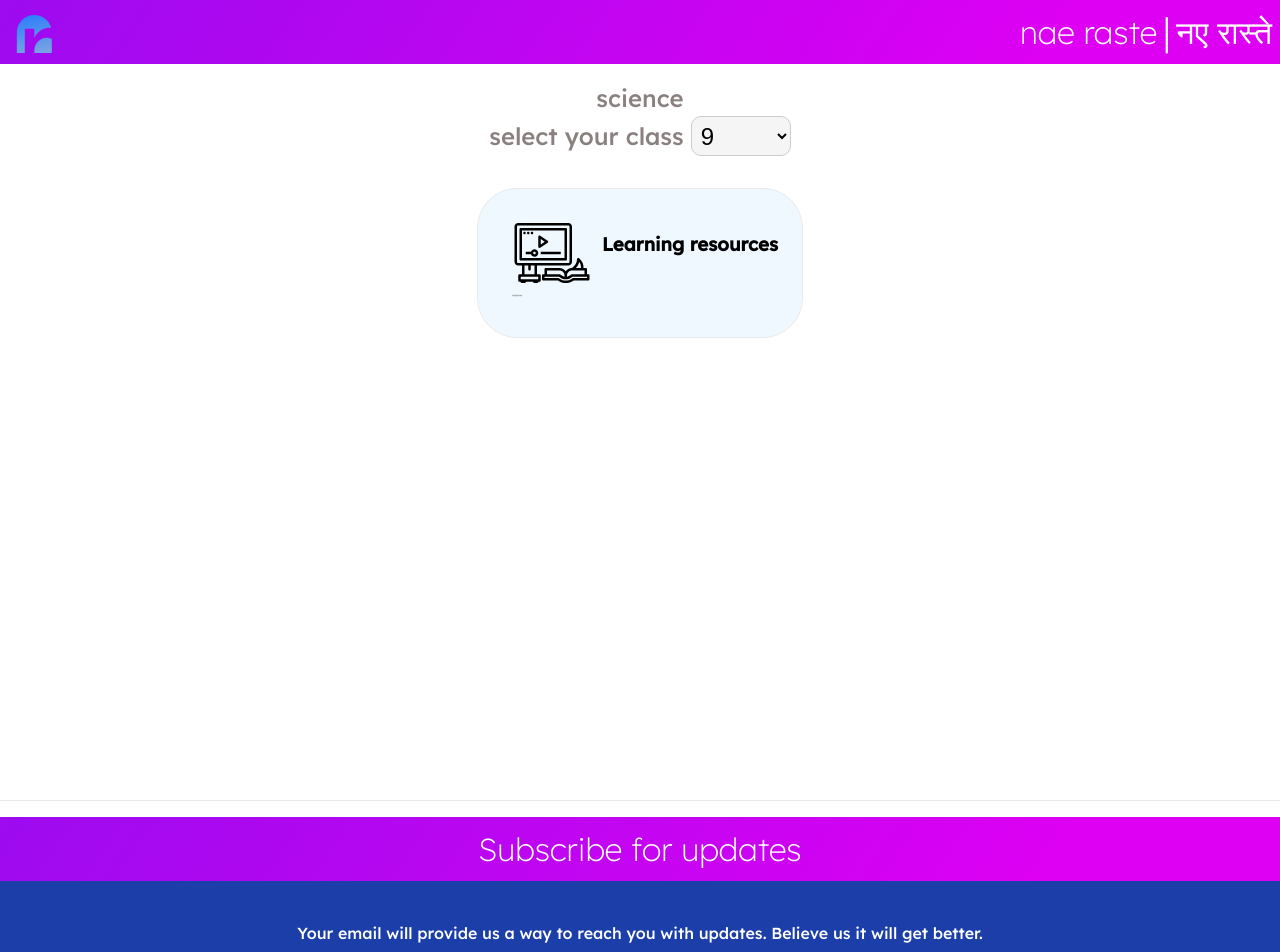
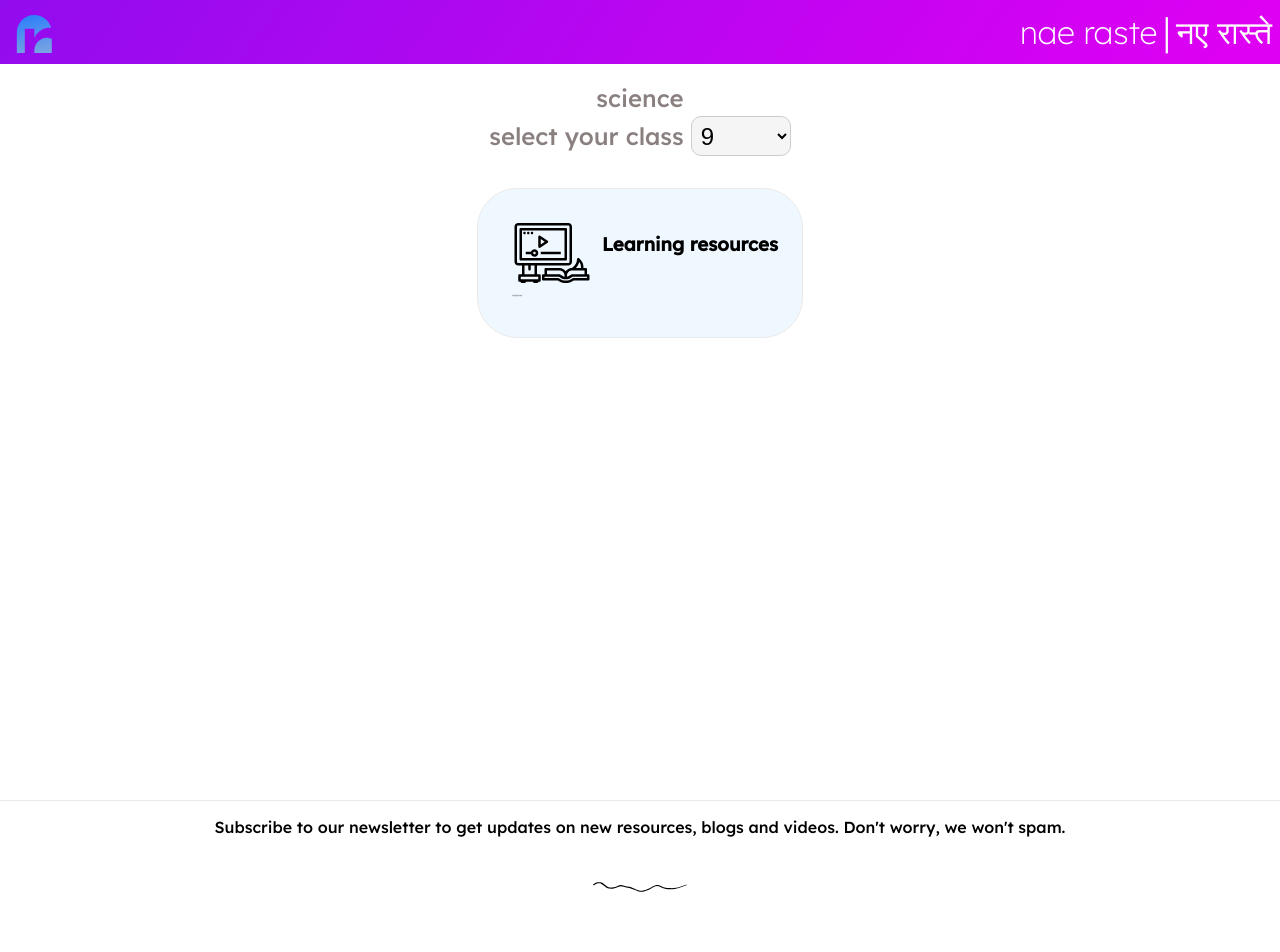
Before and after one commit to Ujju09/naeraste-sciences, a Next.js app: page / in a window 1280 px wide. Shown: the top 952 px of the page. Built offline with nearby package versions, Linux system fonts and the light colour scheme.

Commit message:
convertkit

```diff
--- a/pages/index.tsx
+++ b/pages/index.tsx
@@ -3,7 +3,7 @@ import Head from 'next/head'
 import Image from 'next/image'
 import styles from '../styles/Home.module.css'
 import Link from 'next/link'
-import Newsletter from '../components/newsletter'
+import Script from 'next/script'
 import { useState } from 'react'
 
 
@@ -89,9 +89,25 @@ const Home: NextPage = () => {
 
 
         </div>
+
       </main>
+      <footer className={styles.footer}>
+      <div style={{
+          display: 'flex',
+          justifyContent: 'center',
+          alignItems: 'center',
+          flexDirection: 'column'
+        }}>
 
-      <Newsletter />
+
+        Subscribe to our newsletter to get updates on new resources, blogs and videos.
+        Don&apos;t worry, we won&apos;t spam.
+
+        <Image src={'/line-3.svg'} alt="Newsletter" width={100} height={100} />
+        </div>
+      </footer>
+
+      <Script async data-uid="37bab4a468" src="https://artisanal-producer-6695.ck.page/37bab4a468/index.js"></Script>
     </div>
   )
 }
```
Also changed, not shown: public/line-3.svg (added).
